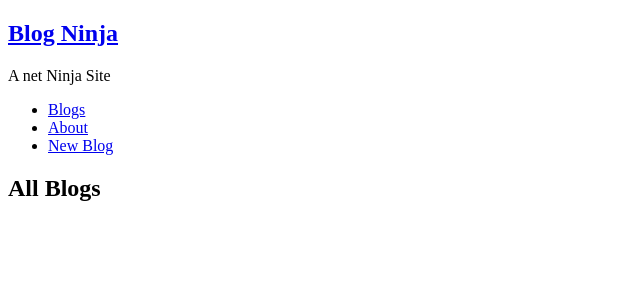
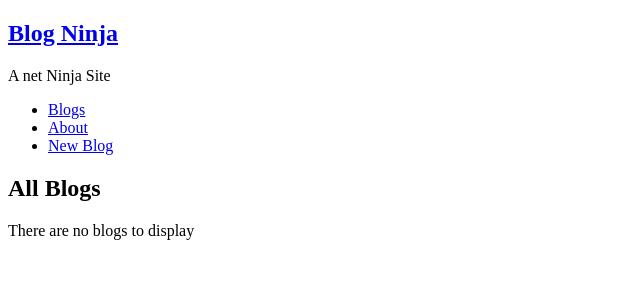
Before and after one commit to DawidGawronskiDev/node-crash-course, a Node project: template views/index.ejs in a window 1280 px wide. Shown: the top 300 px of the page, without its empty margins (0-640 px from the left). Run offline with Node 20 templates, Linux system fonts and the light colour scheme; the template is opened without the code that fills it, so the values that code supplies are empty.

Commit message:
Add edge case

```diff
--- a/views/index.ejs
+++ b/views/index.ejs
@@ -26,6 +26,8 @@
                     <h3 class="title"><%= blog.title %></h3>
                     <p class="snippet"><%= blog.snippet %></p>
                 <% }) %>
+            <% } else { %>
+                <p>There are no blogs to display</p>
             <% } %>
 
         </div>
```
